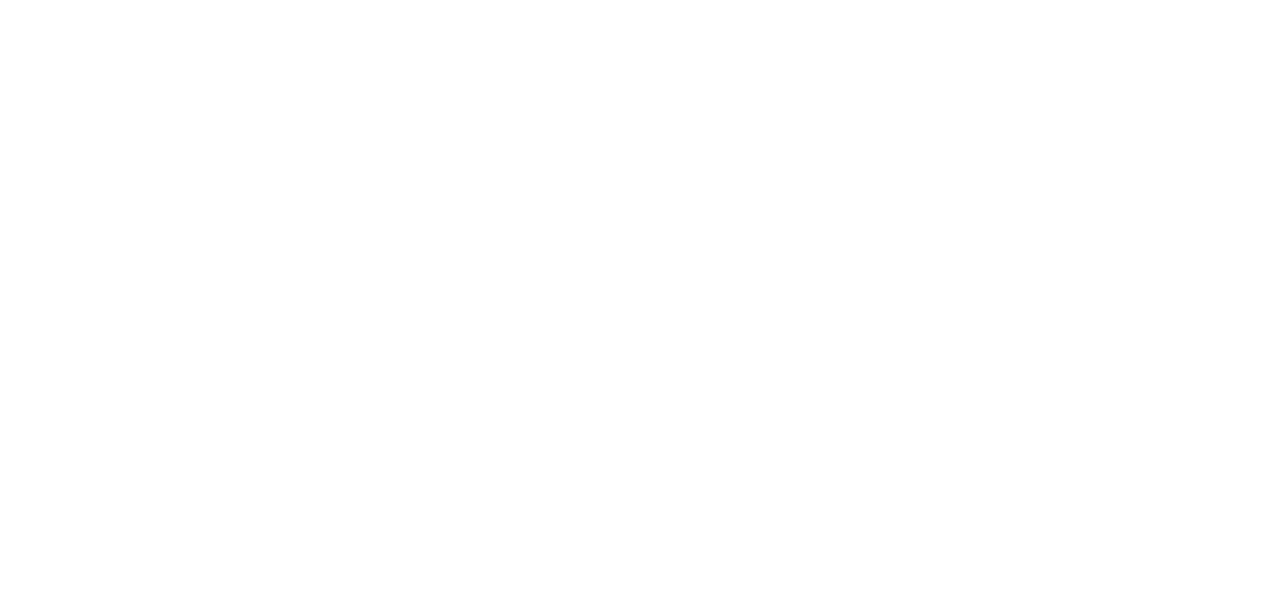
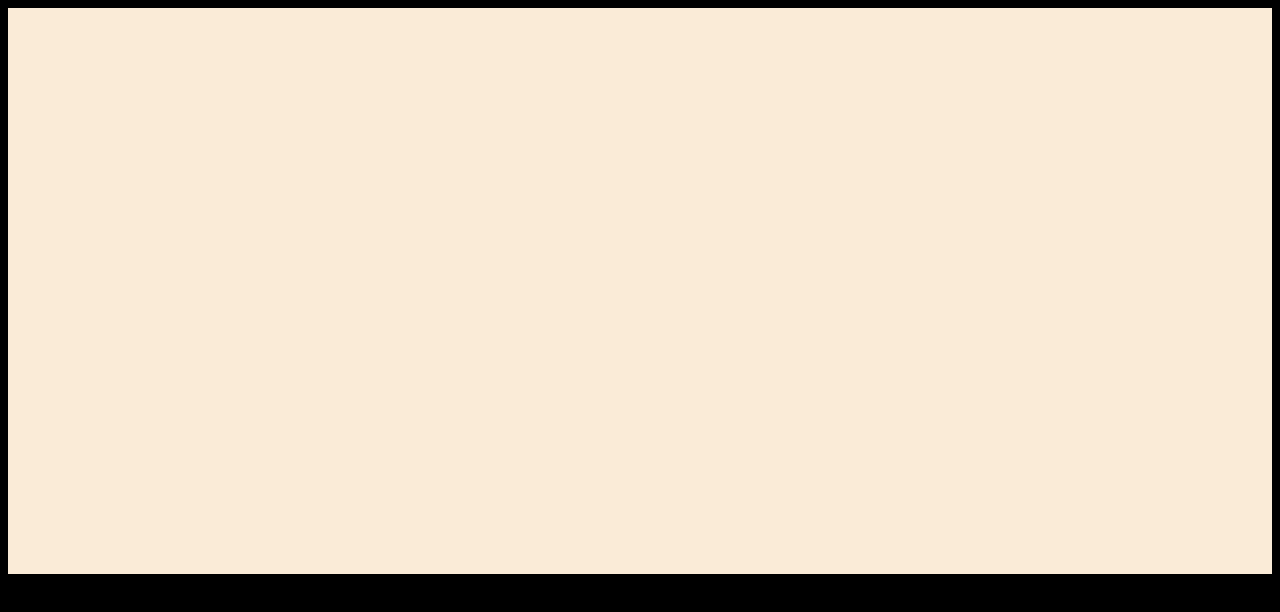
Before and after one commit to wdewitte-1/theyalow, a plain HTML site: page index.html in a window 1280 px wide. Drawn offline with Linux system fonts and the light colour scheme.

```diff
--- a/index.html
+++ b/index.html
@@ -7,5 +7,10 @@
     <link rel="stylesheet" href="style.css" />
     <title>theyalow</title>
   </head>
-  <body></body>
+  <body>
+    <header class="header">
+      <div class="logo"></div>
+      <nav class="nav-bar"></nav>
+    </header>
+  </body>
 </html>
--- a/style.css
+++ b/style.css
@@ -1,5 +1,6 @@
 * {
   font-size: 62.5%;
+  box-sizing: border-box;
 }
 
 @font-face {
@@ -26,3 +27,16 @@
   src: url(assets/fonts/opensans/Apache\ License.txt);
   src: url(assets/fonts/opensans/OpenSans-SemiboldItalic.ttf);
 }
+
+body {
+  display: flex;
+  align-items: center;
+  justify-content: center;
+  background-color: black;
+}
+
+.header {
+  background-color: antiquewhite;
+  width: 1300px;
+  height: 566px;
+}
```
Also changed, not shown: 1 other file.
